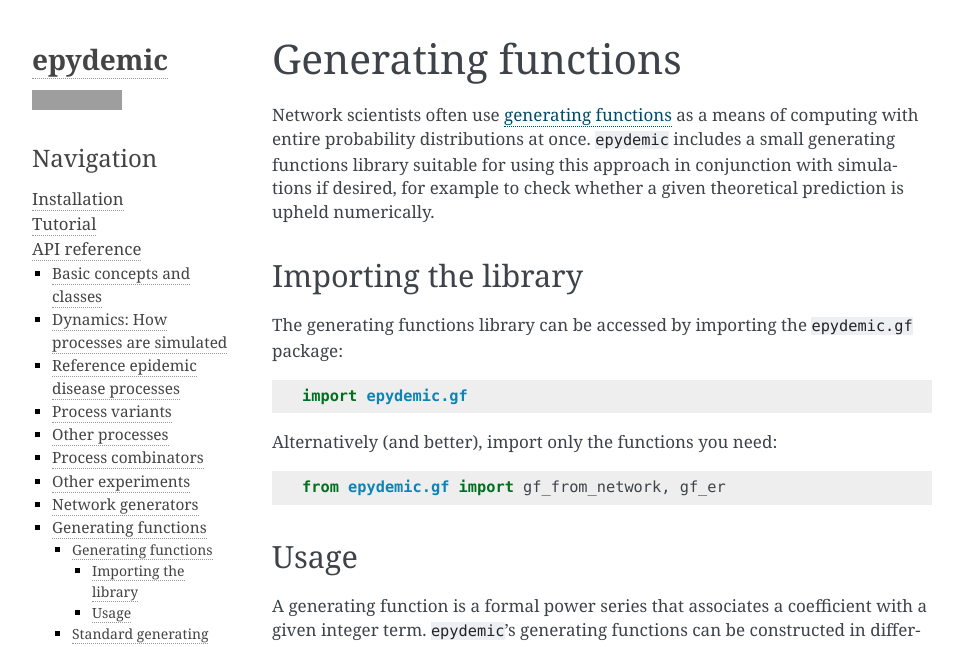
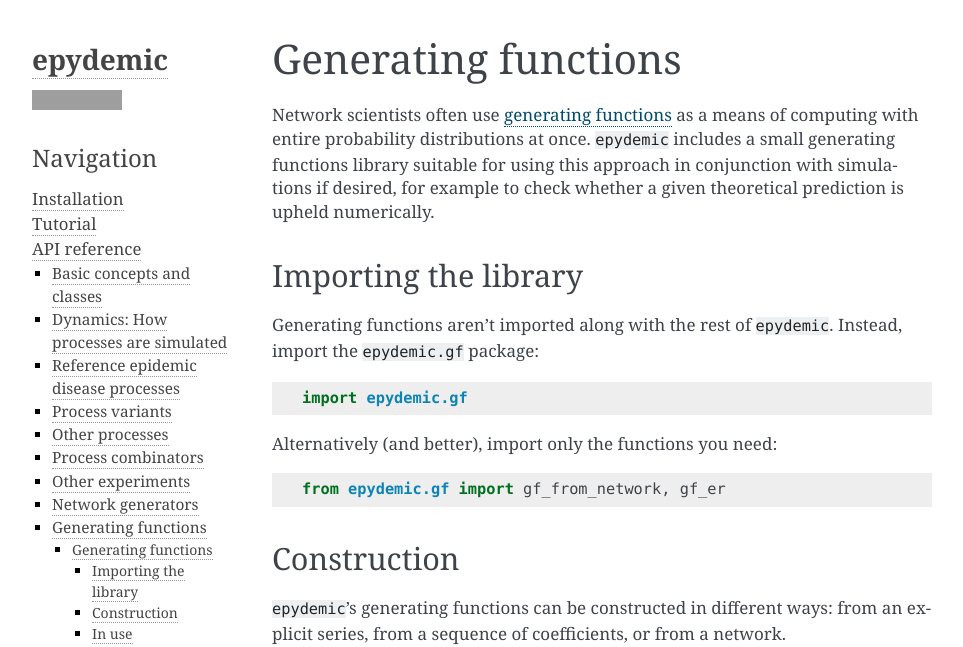
Before and after one commit to simoninireland/epydemic, a Sphinx documentation site: the page built from doc/gf.rst, in a window 1280 px wide, cut to the strip 0-647 px from the top of the page. Shown: the whole strip, without its empty margins (148-1111 px from the left). Built offline with Sphinx 7.4.7, drawn with Linux system fonts in a browser that asks for light colours; some of the changed text lies outside the part shown; grey boxes are pictures that could not be loaded.

Commit message:
Improved usage description

```diff
--- a/doc/gf.rst
+++ b/doc/gf.rst
@@ -13,8 +15,8 @@
 Importing the library
 ---------------------
 
-The generating functions library can be accessed by importing the
-``epydemic.gf`` package:
+Generating functions aren't imported along with the rest of
+``epydemic``. Instead, import the ``epydemic.gf`` package:
 
 .. code-block:: python
 
@@ -27,15 +29,50 @@
    from epydemic.gf import gf_from_network, gf_er
 
 
-Usage
------
+Construction
+------------
 
-A generating function is a formal power series that associates a
-coefficient with a given integer term. ``epydemic``'s generating
-functions can be constructed in different ways.
+``epydemic``'s generating functions can be constructed in different
+ways: from an explicit series, from a sequence of coefficients, or
+from a network.
 
 .. autofunction:: gf_series
 
 .. autofunction:: gf_from_coefficients
 
 .. autofunction:: gf_from_network
+
+There are also :ref:`standard constructors for common generating
+functions <standard-gfs>` corresponding to common degree distributions.
+
+
+In use
+------
+
+Generating functions expose three main functions. Firstly, a
+generating function can be evaluated by applying it to a value:
+
+.. code-block:: python
+
+   isolated_fraction = gf(0)
+
+Secondly, a generating function can be queried to extract the
+coefficient attached to a particular term:
+
+.. code-block:: python
+
+   nodes_of_degree_5 = gf[5]
+
+Thirdly, a generating function can be differentiated one or more
+times:
+
+.. code-block:: python
+
+   G0 = gf_er(50000, 20)
+
+   # extract the mean degree
+   G0prime = G0.dx()
+   mean_degree = G0prime(1)
+
+   # extract the degree-5 nodes (the hard way)
+   nodes_of_degree_5 = (G0.dx(5))(0) / math.factorial(5)
```
Also changed, not shown: other parts of doc/gf.rst (+2 -0 lines).
